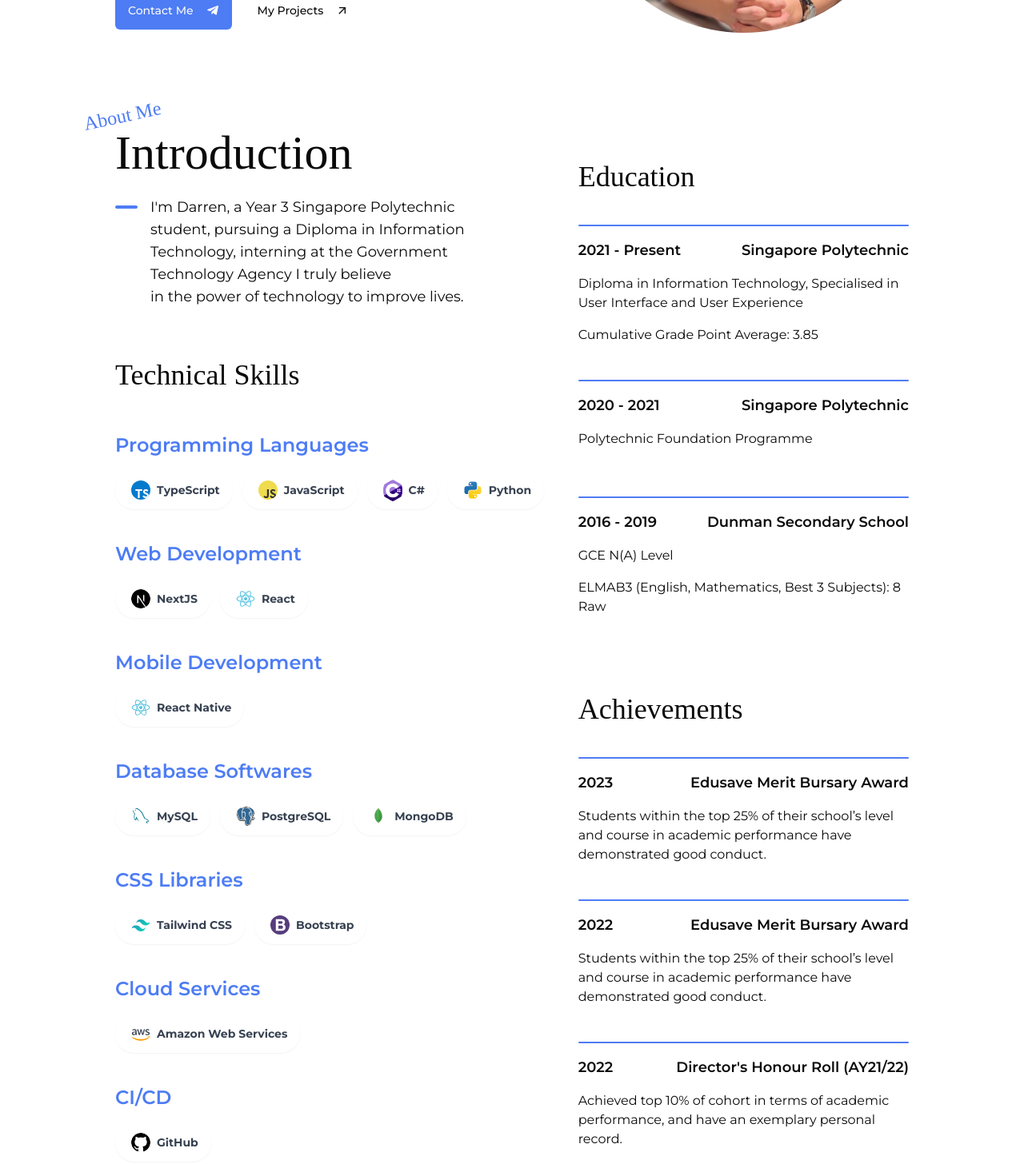
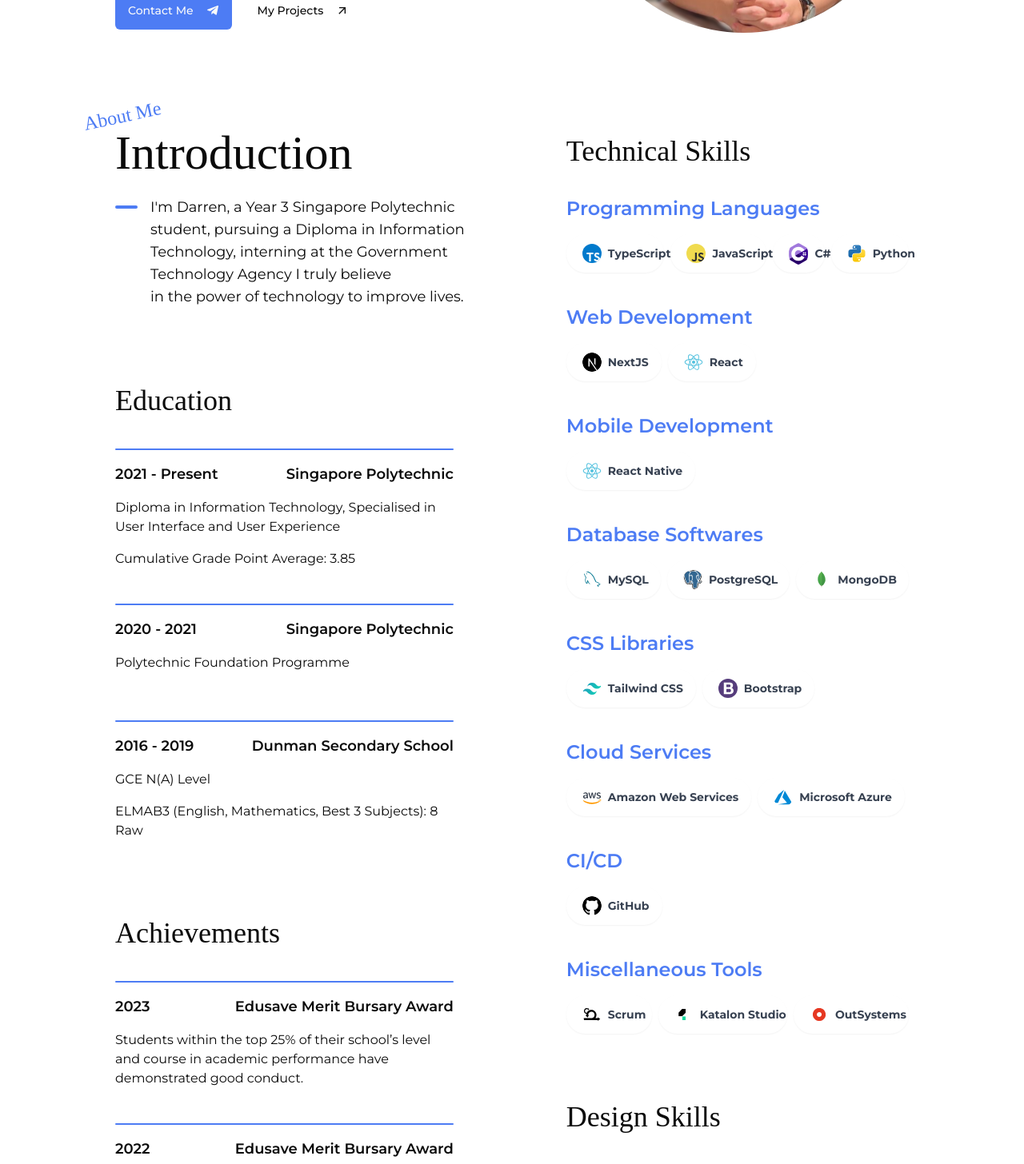
Before and after one commit to DarrenChooo/portfolio, a Next.js app: page / in a window 1280 px wide. Shown: the part 480-1936 px from the top of the page at 80% size. Built offline with nearby package versions, Linux system fonts and the light colour scheme.

Commit message:
Fixed old next image reponsiveness

```diff
--- a/src/app/(site)/page.tsx
+++ b/src/app/(site)/page.tsx
@@ -45,11 +45,12 @@ export default function Home() {
           <Image
             src="/images/me2.png"
             alt="Picture of Me"
-            layout="responsive"
-            priority
-            quality={100}
             width={400}
             height={400}
+            style={{
+              width: "100%",
+              height: "auto",
+            }}
             className="rounded-full "
           />
         </div>
@@ -71,10 +72,12 @@ export default function Home() {
               </p>
             </div>
           </div>
-          <Skills></Skills>
+          <div className="w-3/4">
+            <Academic></Academic>
+          </div>
         </div>
         <div className="basis-5/12">
-          <Academic></Academic>
+          <Skills></Skills>
         </div>
       </div>
     </div>
--- a/src/components/skill.tsx
+++ b/src/components/skill.tsx
@@ -4,19 +4,23 @@ import { Button } from "@/components/ui/button";
 import Link from "next/link";
 import Image from "next/image";
 import React from "react";
-import { technicalSkillsData, designSkillsData, SkillProps } from "./skillsData";
+import {
+  technicalSkillsData,
+  designSkillsData,
+  SkillProps,
+} from "./skillsData";
 
 const Skills: React.FC = () => {
   return (
     <>
       <div className="py-8">
-        <p className="text-4xl font-title mb-8">Technical Skills</p>
+        <p className="text-4xl font-title mb-4">Technical Skills</p>
         {technicalSkillsData.map((section: SkillProps) => (
           <div key={section.section} className="flex flex-col py-5">
             <p className="text-2xl mb-4 text-lightblue font-semibold">
               {section.section}
             </p>
-            <div className="flex gap-3 flex-wrap">
+            <div className="flex gap-2">
               {section.frameworks.map((framework) => (
                 <Button variant="icon" asChild key={framework.name}>
                   <Link href={framework.url}>
@@ -41,7 +45,7 @@ const Skills: React.FC = () => {
         ))}
       </div>
       <div className="py-8">
-        <p className="text-4xl font-title mb-8">Design Skills</p>
+        <p className="text-4xl font-title mb-4">Design Skills</p>
         {designSkillsData.map((section: SkillProps) => (
           <div key={section.section} className="flex flex-col py-5">
             <p className="text-2xl mb-4 text-lightblue font-semibold">
--- a/src/components/skillsData.ts
+++ b/src/components/skillsData.ts
@@ -110,6 +110,11 @@ export const technicalSkillsData: SkillProps[] = [
         icon: "aws",
         url: "https://aws.amazon.com/",
       },
+      {
+        name: "Microsoft Azure",
+        icon: "azure",
+        url: "https://azure.microsoft.com/en-us",
+      },
     ],
   },
   {
```
Also changed, not shown: public/images/icons/cloud/azure.svg (added), public/images/website.png.
